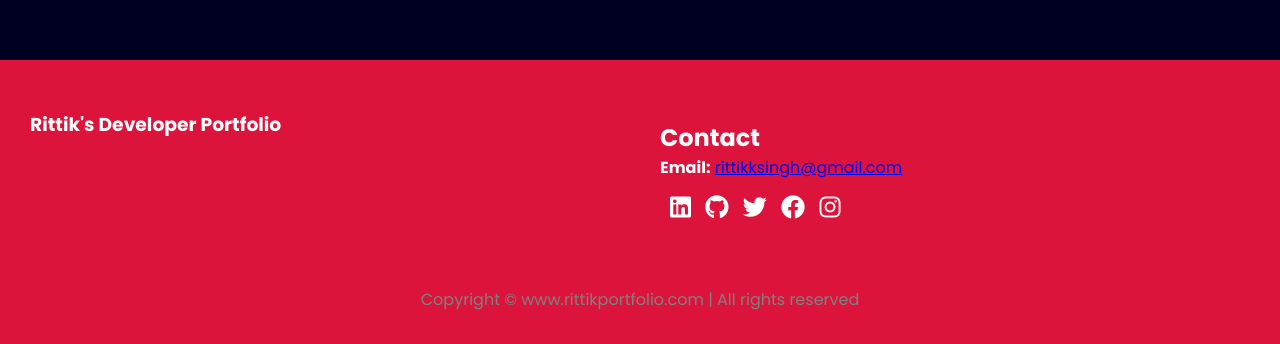
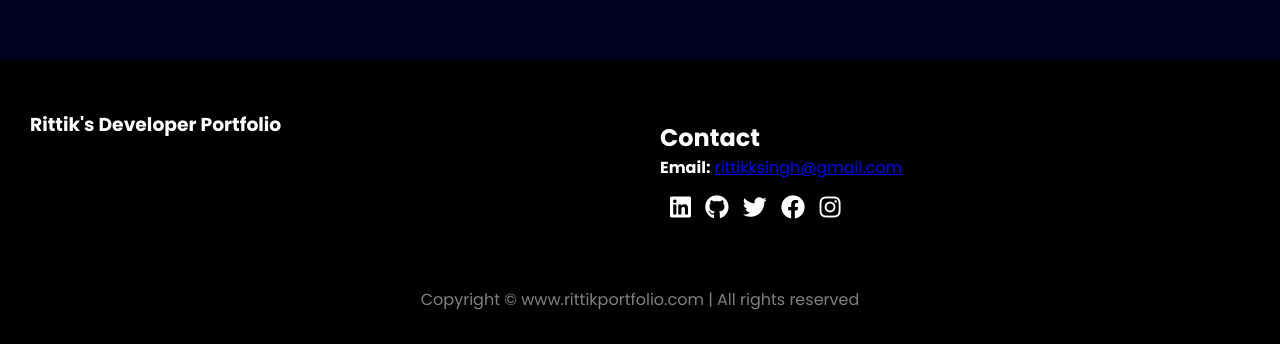
Before and after one commit to Rittik-Singh/Portfolio, a plain HTML site: page index.html in a window 1280 px wide. Shown: the part 1947-2291 px from the top of the page. Drawn offline with nearby package versions, Linux system fonts and the light colour scheme.

Commit message:
Update style.css

```diff
--- a/style.css
+++ b/style.css
@@ -154,7 +154,7 @@ main hr {
 }
 
 footer {
-    background-color: crimson;
+    background-color: #000000;
     color: white;
     padding: 20px 0;
 }
```
